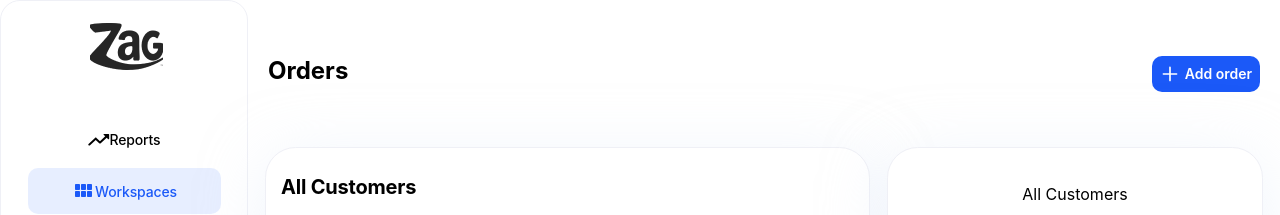
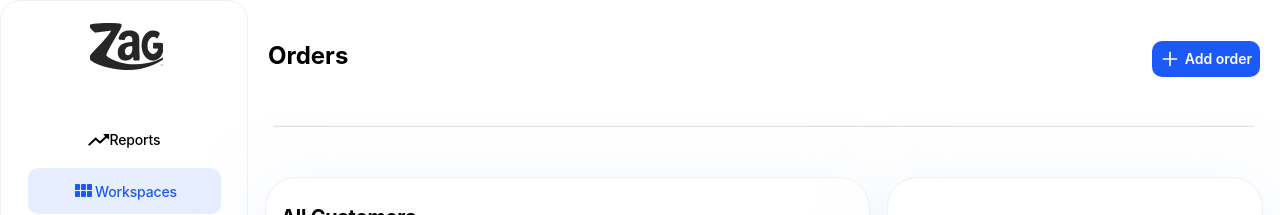
Before and after one commit to divyambadala43/ZAG-ASSIGMENT-DASHBOARD, a React (Create React App) app: page / in a window 1280 px wide. Shown: the top 215 px of the page. Built offline with nearby package versions, Linux system fonts and the light colour scheme.

Commit message:
FIX: Header component styles

```diff
--- a/src/components/Header.js
+++ b/src/components/Header.js
@@ -3,6 +3,7 @@
 
 const Header = () => {
   return (
+    <>
       <div className={styles.headerContainer}>
         <div className={styles.heading}>Orders</div>
         <div className={styles.orderButton}>
@@ -20,6 +21,8 @@
           <div className={styles.buttonText}>Add order</div>
         </div>
       </div>
+      <hr className={styles.divider} />
+    </>
   );
 };
 
--- a/src/styles/Header.module.css
+++ b/src/styles/Header.module.css
@@ -27,3 +27,10 @@
   margin-left: 5px;
   color: #fff;
 }
+
+.divider {
+  width: 95%;
+  background-color: #000000;
+  opacity: 0.1;
+  height: 1px;
+}
```
Lines whose indentation alone changed are shown as unchanged.
